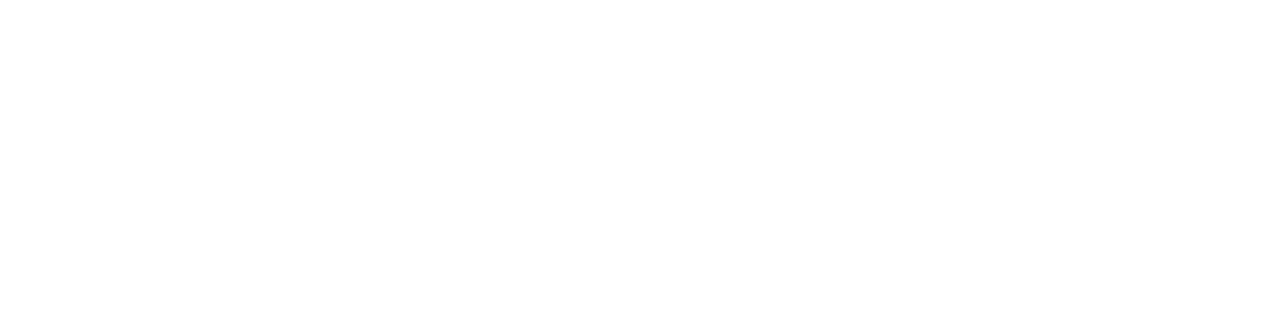
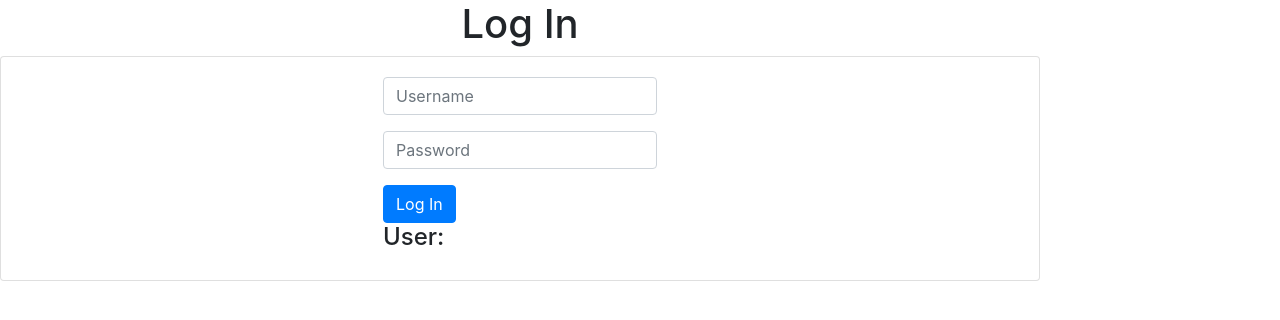
Before and after one commit to JobeFarkley/sdt-inventory-cfscqx, an Angular app: page / in a window 1280 px wide. Shown: the top 320 px of the page. Built offline with nearby package versions, Linux system fonts and the light colour scheme.

Commit message:
1 file modified

```diff
--- a/src/app/login/login.component.html
+++ b/src/app/login/login.component.html
@@ -1,5 +1,5 @@
 <body>
-  <div *ngIf = "user.permissions == 'none'">
+  <div *ngIf = "user.permissions == 0">
     <h1>Log In</h1>
     <div class="card align-items-center">
       <div class="card-body">
@@ -31,13 +31,13 @@
       </div>
     </div>
   </div>
-  <div *ngIf = "user.permissions == 'ITEmp'">
+  <div *ngIf = "user.permissions == 3">
     <app-it-employee-details></app-it-employee-details>
   </div>
-  <div *ngIf = "user.permissions == 'ITHead'">
+  <div *ngIf = "user.permissions == 4">
     <app-it-head-details></app-it-head-details>
   </div>
-  <div *ngIf="user.permissions == 'Emp'">
+  <div *ngIf="user.permissions == 2">
     <app-employee-details></app-employee-details>
   </div>
 </body>
```
